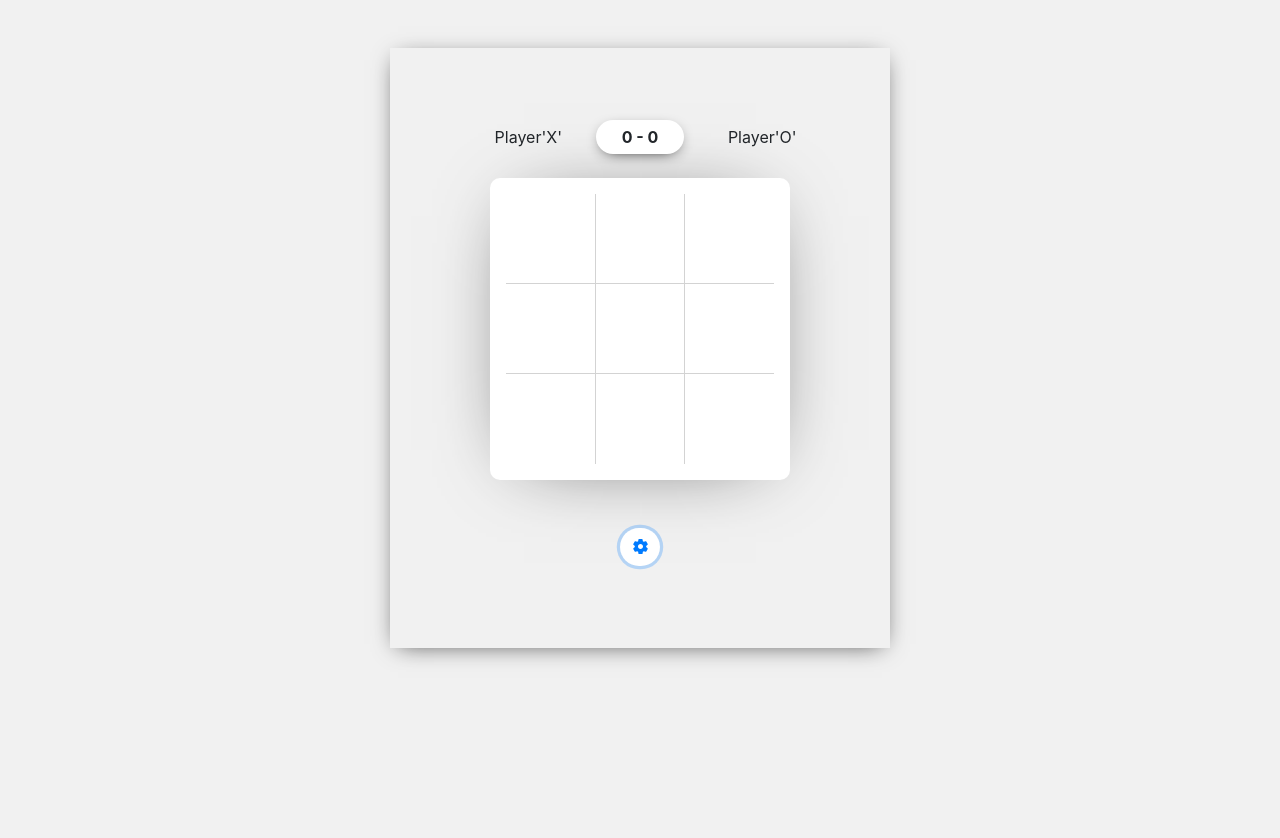
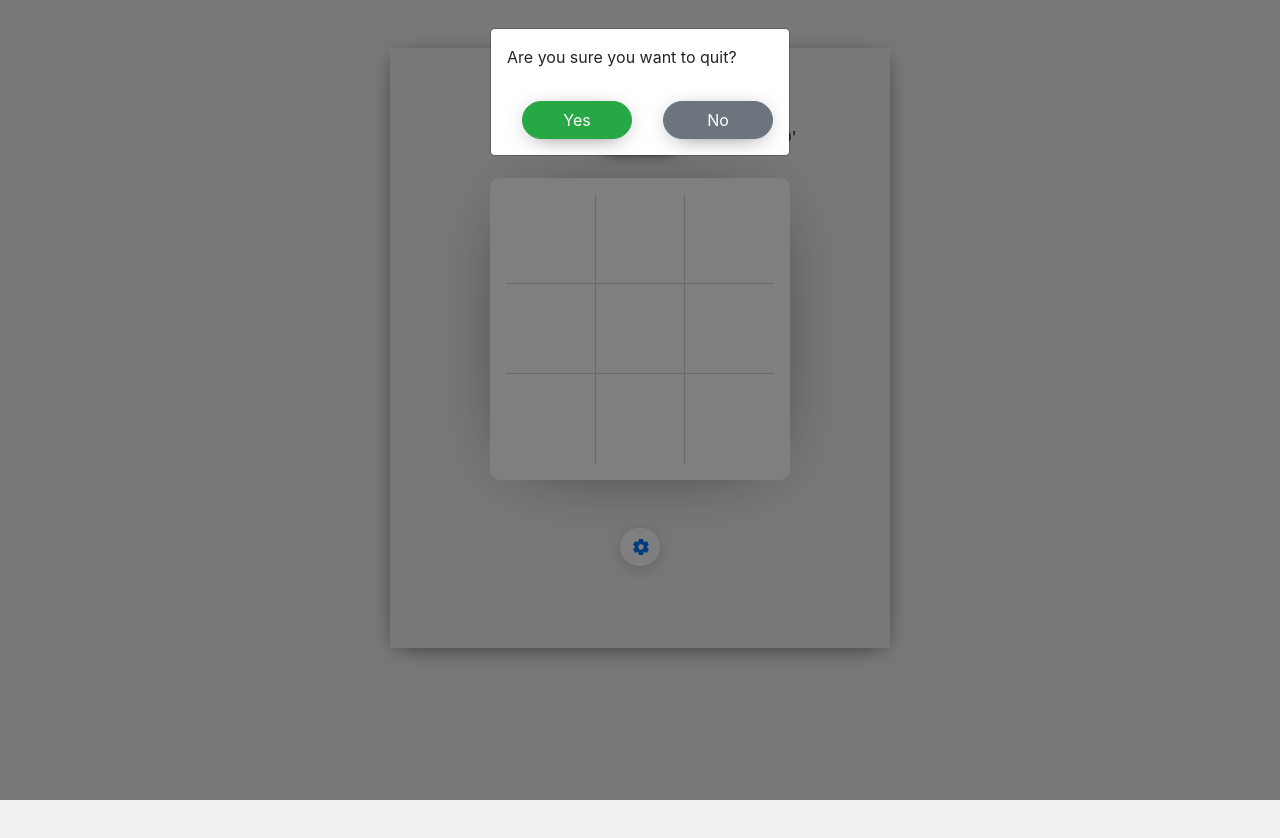
Before and after one commit to abhinandshetty/tictactoe, a React (Create React App) app: page /gameplay in a window 1280 px wide. Both pictures are taken after a click on the button 640 px from the left and 547 px from the top of the page. Shown: the top 838 px of the page. Built offline with nearby package versions, Linux system fonts and the light colour scheme.

Commit message:
Added quit modal on settings button

```diff
--- a/package.json
+++ b/package.json
@@ -8,6 +8,7 @@
     "@testing-library/user-event": "^7.2.1",
     "bootstrap": "^4.4.1",
     "react": "^16.13.1",
+    "react-bootstrap": "^1.0.1",
     "react-dom": "^16.13.1",
     "react-odometerjs": "^2.1.1",
     "react-redux": "^7.2.0",
--- a/src/App.css
+++ b/src/App.css
@@ -175,7 +175,15 @@
   box-shadow: 0px 4px 23px -10px rgba(0,0,0,0.75);
 }
 
+.modal-footer {
+  border-top: none !important;
+}
 
+
+.modal-btn {
+    border-radius: 20px !important;
+    width: 110px;
+}
 
 @media screen and (max-width: 500px) {
   .card-bg, .game-card-bg{
--- /dev/null
+++ b/src/components/CustomModal.jsx
@@ -0,0 +1,31 @@
+import React from 'react';
+import { Modal, Button, Row, Col } from 'react-bootstrap';
+
+function CustomModal({show, handleClose, children}) {
+
+  return (
+    <>
+      <Modal show={show} size="sm">
+        <Modal.Body>{children}</Modal.Body>
+        <Modal.Footer>
+          <Row className="w-100">
+            <Col>
+            <Button className="modal-btn btn-shadow" variant="success" onClick={() => handleClose(true)}>
+            Yes
+          </Button>
+            </Col>
+            <Button className="modal-btn btn-shadow" variant="secondary" onClick={() => handleClose(false)}>
+            No
+          </Button>
+            <Col>
+            </Col>
+          </Row>
+
+
+        </Modal.Footer>
+      </Modal>
+    </>
+  );
+}
+
+export default CustomModal
--- a/src/components/SettingsButton.jsx
+++ b/src/components/SettingsButton.jsx
@@ -1,12 +1,25 @@
-import React from 'react';
-import  settings  from '../assets/settings.svg';
+import React, { useState } from 'react';
+import settings from '../assets/settings.svg';
+import CustomModal from './CustomModal';
+import { useHistory } from 'react-router-dom';
 
-const SettingsButton = () => (
-    <div className="row mt-5">
-        <button className="btn bg-white m-auto settings-btn btn-shadow">
-            <img src={settings} className="mb-1"></img>
-        </button>
-    </div>
-);
+const SettingsButton = (props) => {
+    const [openModal, setOpen] = useState(false);
+    const history = useHistory();
 
+    const handleClose = (doRedirect = false) => {
+        setOpen(false);
+        if(doRedirect) {
+            history.push("/mode-selection");
+        }
+    }
+    return (
+        <div className="row mt-5">
+            <button className="btn bg-white m-auto settings-btn btn-shadow" onClick={()=>setOpen(true)}>
+                <img src={settings} className="mb-1"></img>
+            </button>
+            <CustomModal show={openModal} handleClose={handleClose}>Are you sure you want to quit?</CustomModal>
+        </div>
+    );
+}
 export default SettingsButton
```
Also changed, not shown: src/assets/settings.svg, 1 other file (tests, documents, lock files or other folders).
